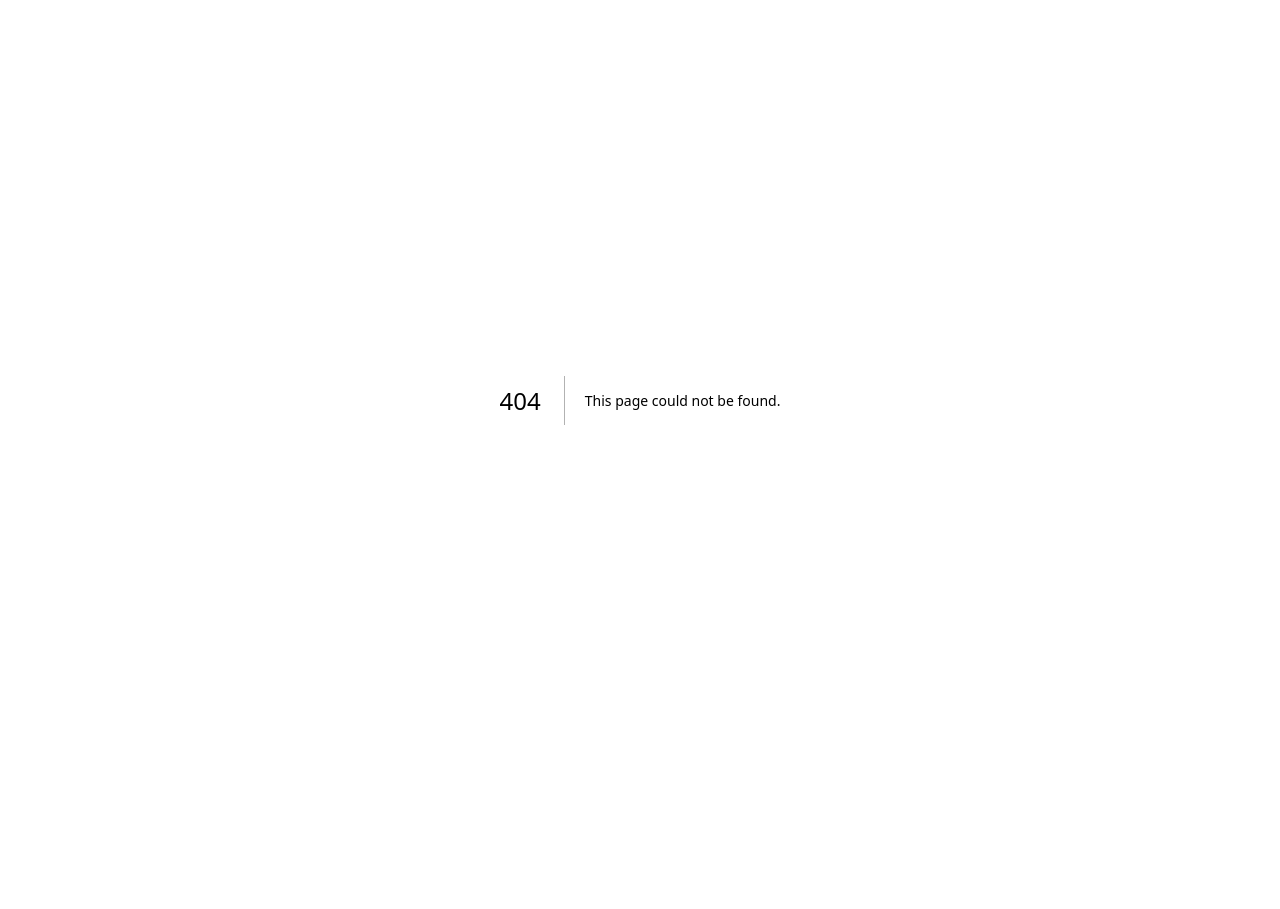
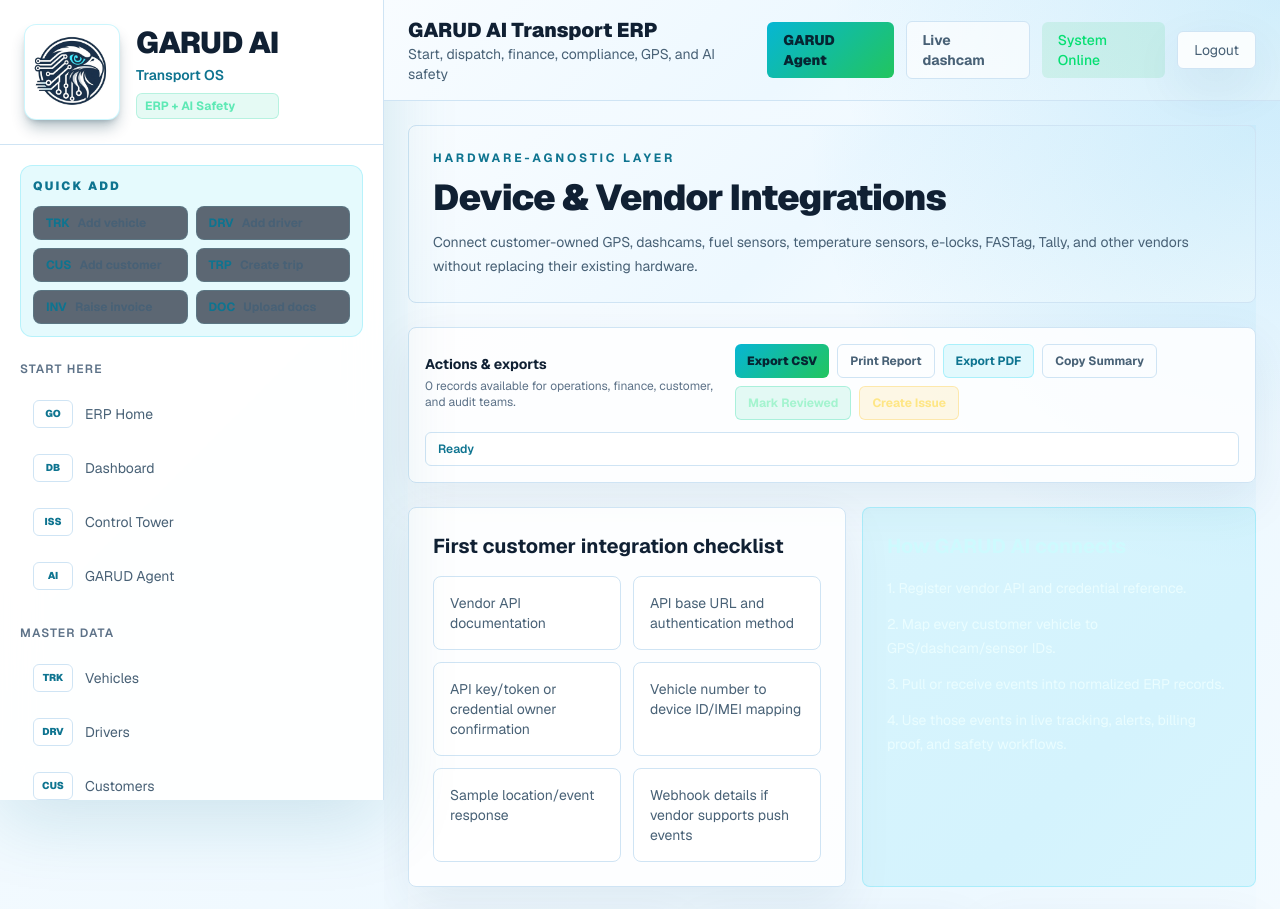
Before and after one commit to Rish866/garud-ai, a Next.js app: page /integrations in a window 1280 px wide. Before the commit this address had no page. Shown: the top 909 px of the page. Before the commit the page ends 800 px from the top, so only its background shows below. Built offline with nearby package versions, Linux system fonts and the light colour scheme; no server answers; the database is empty.

Commit message:
Add device integrations module

```diff
--- a/app/components/AppLayout.tsx
+++ b/app/components/AppLayout.tsx
@@ -68,6 +68,7 @@
     title: "Reports & Admin",
     items: [
       { name: "Reports", href: "/reports", icon: "RPT" },
+      { name: "Integrations", href: "/integrations", icon: "API" },
       { name: "Settings", href: "/settings", icon: "SET" },
       { name: "All ERP Modules", href: "/erp-architecture", icon: "ERP" },
     ],
--- /dev/null
+++ b/app/integrations/page.tsx
@@ -0,0 +1,164 @@
+import AppLayout from "../components/AppLayout";
+import DatabaseWorkbench from "../components/erp/DatabaseWorkbench";
+import ModuleActions from "../components/erp/ModuleActions";
+import { createSupabaseAdminClient } from "../lib/supabaseAdmin";
+import { filterByTenant, getTenantIdForData } from "../lib/tenantData";
+
+export const dynamic = "force-dynamic";
+
+const requiredDocs = [
+  "Vendor API documentation",
+  "API base URL and authentication method",
+  "API key/token or credential owner confirmation",
+  "Vehicle number to device ID/IMEI mapping",
+  "Sample location/event response",
+  "Webhook details if vendor supports push events",
+];
+
+export default async function IntegrationsPage() {
+  const supabase = createSupabaseAdminClient();
+  const tenantId = await getTenantIdForData();
+  const [{ data: integrations }, { data: mappings }] = await Promise.all([
+    filterByTenant(
+      supabase
+        .from("erp_integrations")
+        .select("*")
+        .order("created_at", { ascending: false }),
+      tenantId,
+    ),
+    filterByTenant(
+      supabase
+        .from("erp_device_mappings")
+        .select("*")
+        .order("created_at", { ascending: false }),
+      tenantId,
+    ),
+  ]);
+
+  const rows = (integrations || []).map((item) => [
+    item.provider || "-",
+    item.category || "-",
+    item.status || "-",
+    item.health_status || "not_checked",
+    item.last_sync_at || "-",
+  ]);
+
+  return (
+    <AppLayout>
+      <div className="min-h-screen bg-[#05070d] text-white">
+        <section className="mb-6 rounded-lg border border-white/10 bg-[linear-gradient(135deg,#111827,#06131f_48%,#0f172a)] p-6">
+          <p className="text-xs font-bold uppercase tracking-[0.24em] text-cyan-300">
+            Hardware-agnostic layer
+          </p>
+          <h1 className="mt-3 text-4xl font-black tracking-tight">
+            Device & Vendor Integrations
+          </h1>
+          <p className="mt-3 max-w-4xl text-sm leading-6 text-slate-300">
+            Connect customer-owned GPS, dashcams, fuel sensors, temperature
+            sensors, e-locks, FASTag, Tally, and other vendors without replacing
+            their existing hardware.
+          </p>
+        </section>
+
+        <ModuleActions
+          moduleTitle="Device & Vendor Integrations"
+          moduleKey="erp_integrations"
+          columns={["Provider", "Category", "Status", "Health", "Last Sync"]}
+          rows={rows}
+          reports={[
+            "Integration registry",
+            "Device mapping export",
+            "Vendor health report",
+            "API credential checklist",
+          ]}
+        />
+
+        <section className="mb-6 grid gap-4 xl:grid-cols-[1fr_0.9fr]">
+          <div className="rounded-lg border border-slate-800 bg-slate-900/80 p-6">
+            <h2 className="text-xl font-bold">First customer integration checklist</h2>
+            <div className="mt-4 grid gap-3 md:grid-cols-2">
+              {requiredDocs.map((item) => (
+                <div
+                  key={item}
+                  className="rounded-lg border border-slate-800 bg-slate-950/80 p-4 text-sm text-slate-300"
+                >
+                  {item}
+                </div>
+              ))}
+            </div>
+          </div>
+
+          <div className="rounded-lg border border-cyan-400/20 bg-cyan-400/10 p-6">
+            <h2 className="text-xl font-bold text-cyan-100">How GARUD AI connects</h2>
+            <div className="mt-4 space-y-3 text-sm leading-6 text-cyan-50/90">
+              <p>1. Register vendor API and credential reference.</p>
+              <p>2. Map every customer vehicle to GPS/dashcam/sensor IDs.</p>
+              <p>3. Pull or receive events into normalized ERP records.</p>
+              <p>4. Use those events in live tracking, alerts, billing proof, and safety workflows.</p>
+            </div>
+          </div>
+        </section>
+
+        <section className="mb-6">
+          <DatabaseWorkbench
+            title="Integration Vendor"
+            table="erp_integrations"
+            initialRows={(integrations || []) as any}
+            fields={[
+              { key: "provider", label: "Provider", required: true },
+              {
+                key: "category",
+                label: "Category",
+                type: "select",
+                options: ["gps", "dashcam", "fuel_sensor", "temperature", "elock", "fastag", "tally", "whatsapp", "other"],
+                required: true,
+              },
+              {
+                key: "status",
+                label: "Status",
+                type: "select",
+                options: ["planned", "credentials_received", "testing", "live", "failed", "paused"],
+                required: true,
+              },
+              { key: "api_base_url", label: "API Base URL" },
+              { key: "auth_type", label: "Auth Type", type: "select", options: ["api_key", "bearer_token", "basic", "oauth", "vendor_login", "webhook"] },
+              { key: "credential_reference", label: "Credential Reference" },
+              { key: "webhook_url", label: "Webhook URL" },
+              { key: "health_status", label: "Health", type: "select", options: ["not_checked", "healthy", "degraded", "failed"] },
+              { key: "notes", label: "Notes" },
+            ]}
+          />
+        </section>
+
+        <DatabaseWorkbench
+          title="Vehicle Device Mapping"
+          table="erp_device_mappings"
+          initialRows={(mappings || []) as any}
+          fields={[
+            { key: "vehicle_number", label: "Vehicle Number", required: true },
+            { key: "provider", label: "Provider", required: true },
+            {
+              key: "device_type",
+              label: "Device Type",
+              type: "select",
+              options: ["gps", "dashcam", "fuel_sensor", "temperature_sensor", "elock", "camera_channel", "other"],
+              required: true,
+            },
+            { key: "device_id", label: "Device ID" },
+            { key: "imei", label: "IMEI" },
+            { key: "sim_number", label: "SIM Number" },
+            { key: "camera_channels", label: "Camera Channels" },
+            {
+              key: "status",
+              label: "Status",
+              type: "select",
+              options: ["pending", "mapped", "live", "inactive", "error"],
+              required: true,
+            },
+            { key: "notes", label: "Notes" },
+          ]}
+        />
+      </div>
+    </AppLayout>
+  );
+}
--- a/app/lib/accessControl.ts
+++ b/app/lib/accessControl.ts
@@ -66,6 +66,7 @@
   erp_notifications: ["owner", "admin"],
   erp_approvals: ["owner", "admin"],
   erp_integrations: ["owner", "admin"],
+  erp_device_mappings: ["owner", "admin", "operations"],
 };
 
 export function canWriteTable(table: string, role?: string, isSuperAdmin?: boolean) {
--- a/app/lib/erpSchema.ts
+++ b/app/lib/erpSchema.ts
@@ -32,4 +32,5 @@
   { table: "erp_notifications", label: "Clickable notifications", module: "Automation", critical: true },
   { table: "erp_approvals", label: "Workflow approvals", module: "Automation", critical: true },
   { table: "erp_integrations", label: "Integration registry", module: "Admin", critical: false },
+  { table: "erp_device_mappings", label: "Vehicle device mappings", module: "Integrations", critical: true },
 ];
--- a/app/start/page.tsx
+++ b/app/start/page.tsx
@@ -38,7 +38,8 @@
   { label: "3", title: "Create customers", href: "/customers", copy: "Add customer accounts before creating trips and invoices." },
   { label: "4", title: "Create first trip", href: "/trips", copy: "Assign customer, vehicle, driver, origin, destination and revenue." },
   { label: "5", title: "Upload documents", href: "/document-center", copy: "Store RC, permit, insurance, POD, invoice and fuel bills." },
-  { label: "6", title: "Invite users", href: "/settings", copy: "Give operations, finance, safety and viewer access." },
+  { label: "6", title: "Map GPS/devices", href: "/integrations", copy: "Add GPS vendor, API credentials, IMEI and device IDs." },
+  { label: "7", title: "Invite users", href: "/settings", copy: "Give operations, finance, safety and viewer access." },
 ];
 
 const departments = [
@@ -47,6 +48,7 @@
   ["Accounts", "Invoices, Payments, Receivables, Driver Salary"],
   ["Workshop", "Maintenance, Tyres, Documents"],
   ["Safety", "Live Dashcam, Safety Events, Video Requests"],
+  ["IT / Vendor", "Integrations, Device Mapping, API Health"],
 ];
 
 export const dynamic = "force-dynamic";
@@ -152,6 +154,7 @@
               {[
                 ["Type request", "Add diesel bill INR 12500 for MH04XY5678"],
                 ["Upload file", "Invoice, POD, permit, insurance, fuel bill"],
+                ["Connect GPS", "Map vehicle number to device ID, IMEI, SIM"],
                 ["Review issue", "Open Control Tower for SLA and escalations"],
                 ["Export report", "Use Reports or module PDF/CSV actions"],
               ].map(([title, copy]) => (
```
Also changed, not shown: 1 other file (tests, documents, lock files or other folders).
